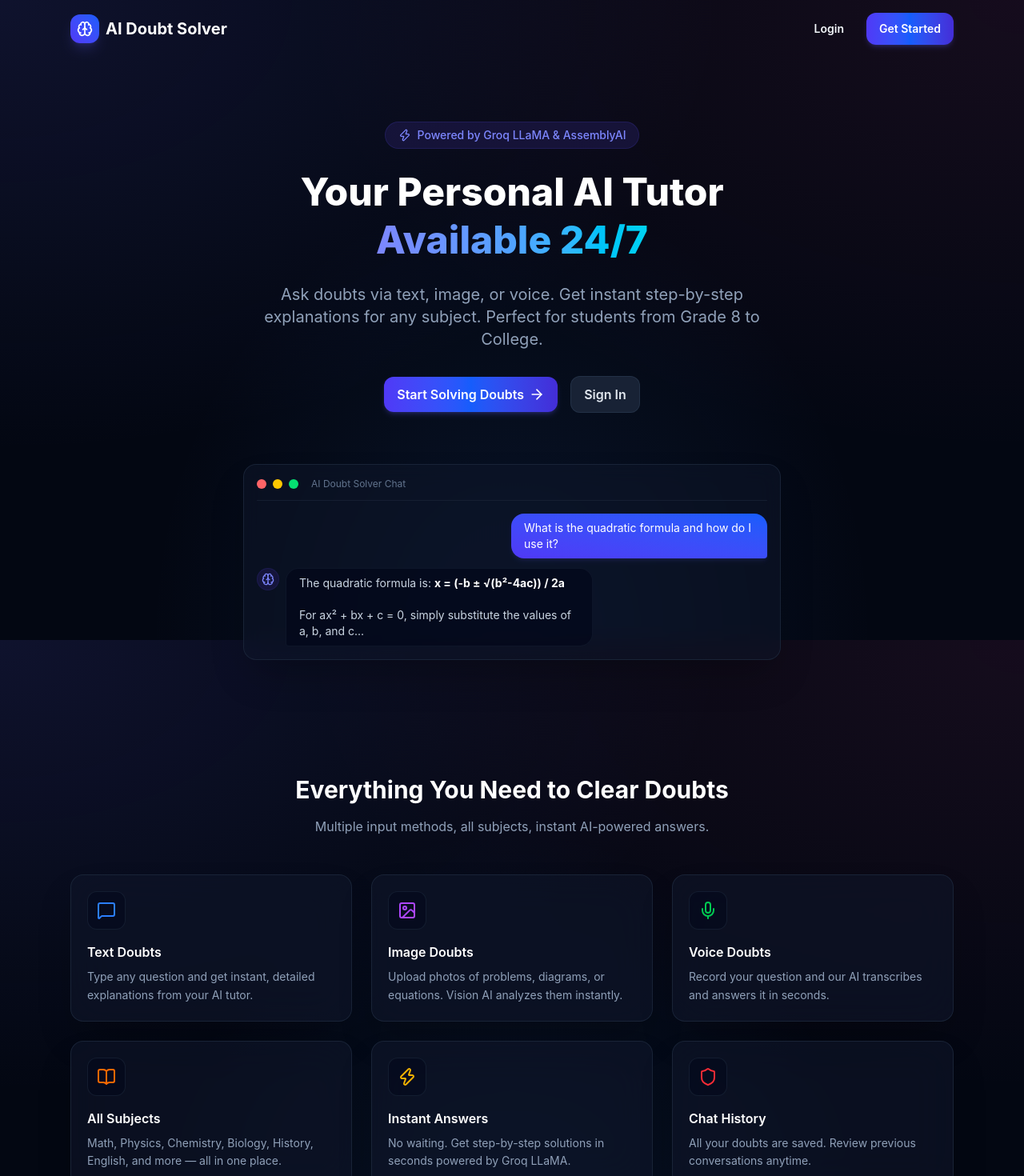
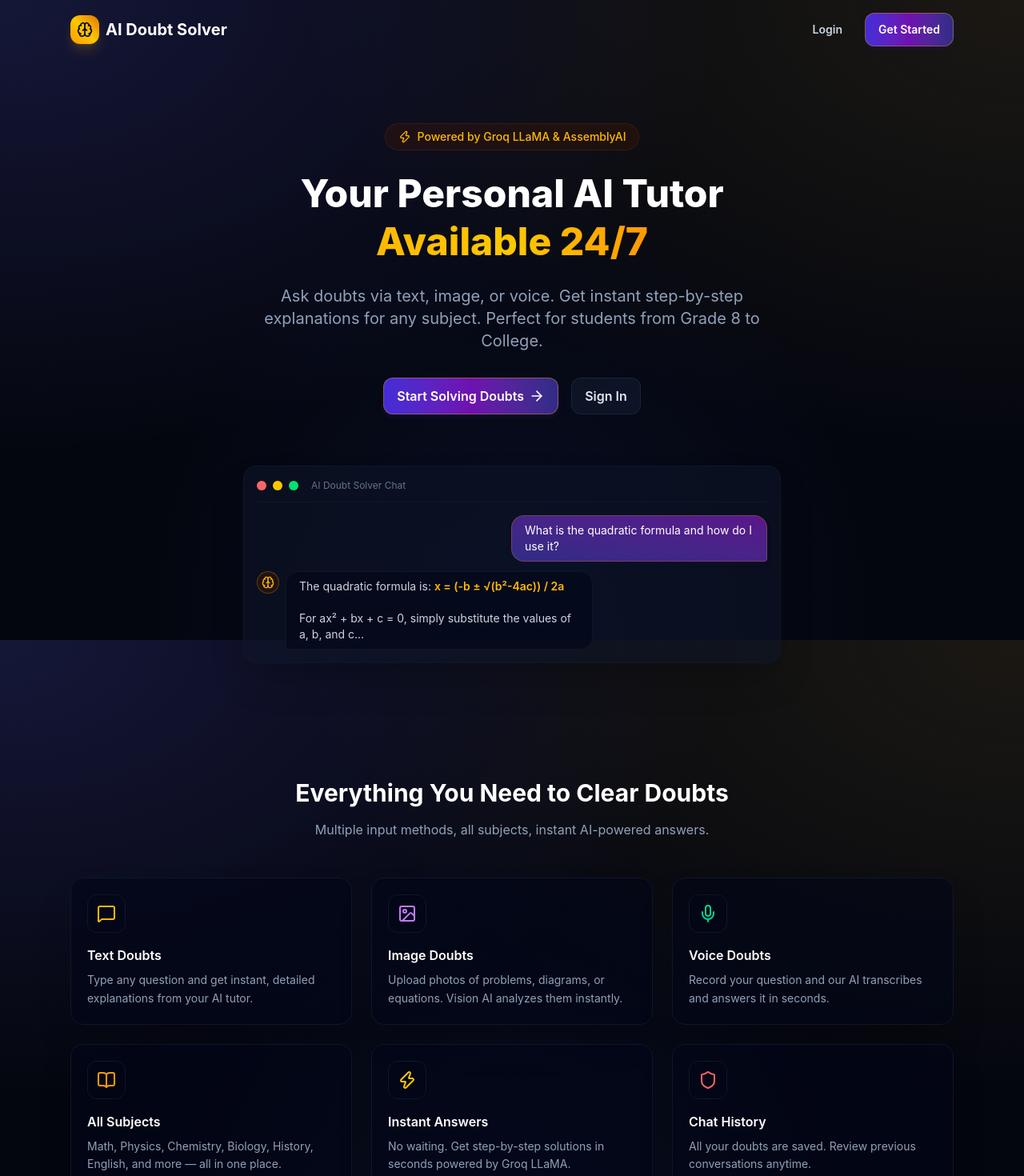
Before and after one commit to sumanthKateboina/ai-doubt-solver, a React (Vite) app in the folder client/: page / in a window 1280 px wide. Shown: the top 1470 px of the page at 80% size. Built offline with nearby package versions, Linux system fonts and the light colour scheme.

Commit message:
Style application with Royal Blue, Purple, and Gold theme and implement snake slither route transitions

```diff
--- a/client/src/App.jsx
+++ b/client/src/App.jsx
@@ -16,6 +16,7 @@ import Dashboard from './pages/Dashboard';
 import ChatPage from './pages/ChatPage';
 import Landing from './pages/Landing';
 import LoadingSpinner from './components/common/LoadingSpinner';
+import TransitionWrapper from './components/common/TransitionWrapper';
 
 // ── Route Guards ────────────────────────────────────────────
 
@@ -44,14 +45,18 @@ const PublicRoute = ({ children }) => {
 // ── Route Definitions ───────────────────────────────────────
 const AppRoutes = () => (
   <Routes>
-    <Route path="/" element={<Landing />} />
-    <Route path="/login" element={<PublicRoute><Login /></PublicRoute>} />
-    <Route path="/register" element={<PublicRoute><Register /></PublicRoute>} />
+    <Route path="/" element={<TransitionWrapper><Landing /></TransitionWrapper>} />
+    <Route path="/login" element={<PublicRoute><TransitionWrapper><Login /></TransitionWrapper></PublicRoute>} />
+    <Route path="/register" element={<PublicRoute><TransitionWrapper><Register /></TransitionWrapper></PublicRoute>} />
     <Route
       path="/dashboard"
       element={
         <PrivateRoute>
-          <ChatProvider><Dashboard /></ChatProvider>
+          <ChatProvider>
+            <TransitionWrapper>
+              <Dashboard />
+            </TransitionWrapper>
+          </ChatProvider>
         </PrivateRoute>
       }
     />
@@ -59,7 +64,11 @@ const AppRoutes = () => (
       path="/chat/:id"
       element={
         <PrivateRoute>
-          <ChatProvider><ChatPage /></ChatProvider>
+          <ChatProvider>
+            <TransitionWrapper>
+              <ChatPage />
+            </TransitionWrapper>
+          </ChatProvider>
         </PrivateRoute>
       }
     />
--- a/client/src/components/Chat/InputArea.jsx
+++ b/client/src/components/Chat/InputArea.jsx
@@ -135,7 +135,7 @@ export default function InputArea({ subject: initialSubject }) {
         <div className="relative flex-shrink-0">
           <button
             onClick={() => setShowSubjectPicker(p => !p)}
-            className="flex items-center gap-1 px-2.5 py-2.5 text-xs font-semibold text-slate-300 bg-slate-850 hover:bg-slate-800 rounded-lg border border-slate-800 transition-colors"
+            className="flex items-center gap-1 px-2.5 py-2.5 text-xs font-semibold text-slate-300 bg-slate-900 hover:bg-slate-800 rounded-lg border border-slate-800 transition-colors"
           >
             {selectedSubject}
             <ChevronDown className="w-3 h-3" />
@@ -181,7 +181,7 @@ export default function InputArea({ subject: initialSubject }) {
           className={`p-2.5 rounded-lg transition-colors flex-shrink-0 border border-transparent ${
             mode === 'image'
               ? 'bg-purple-950/60 text-purple-400 border-purple-900/40'
-              : 'text-slate-400 hover:bg-slate-850 hover:text-purple-400'
+              : 'text-slate-400 hover:bg-slate-900 hover:text-purple-400'
           }`}
         >
           <Image className="w-5 h-5" />
@@ -199,7 +199,7 @@ export default function InputArea({ subject: initialSubject }) {
           onClick={() => setShowVoice(true)}
           disabled={sendingMessage}
           title="Voice input"
-          className="p-2.5 text-slate-400 hover:bg-slate-850 hover:text-emerald-400 rounded-lg transition-colors flex-shrink-0"
+          className="p-2.5 text-slate-400 hover:bg-slate-900 hover:text-emerald-400 rounded-lg transition-colors flex-shrink-0"
         >
           <Mic className="w-5 h-5" />
         </button>
--- a/client/src/components/Chat/VoiceInput.jsx
+++ b/client/src/components/Chat/VoiceInput.jsx
@@ -191,7 +191,7 @@ export default function VoiceInput({ onRecorded, onCancel, disabled }) {
             Recording complete ({formatTime(duration)})
           </p>
           {audioUrl && (
-            <audio controls src={audioUrl} className="w-full mb-4 rounded-lg bg-slate-850" />
+            <audio controls src={audioUrl} className="w-full mb-4 rounded-lg bg-slate-900" />
           )}
           <div className="flex gap-2">
             <button onClick={handleDiscard} className="btn-secondary flex-1 text-sm py-2">
--- /dev/null
+++ b/client/src/components/common/TransitionWrapper.jsx
@@ -0,0 +1,40 @@
+// ============================================
+// TransitionWrapper.jsx - Snake Page Transitions
+// ============================================
+// Performs a multi-layered slithering visual wipe
+// whenever a student navigates between pages.
+// ============================================
+
+import { useEffect, useState } from 'react';
+import { useLocation } from 'react-router-dom';
+
+export default function TransitionWrapper({ children }) {
+  const [animating, setAnimating] = useState(true);
+  const location = useLocation();
+
+  useEffect(() => {
+    setAnimating(true);
+    const timer = setTimeout(() => {
+      setAnimating(false);
+    }, 800); // Transition duration
+    return () => clearTimeout(timer);
+  }, [location.pathname]);
+
+  return (
+    <div className="relative overflow-hidden min-h-screen">
+      {animating && (
+        <div className="fixed inset-0 z-50 pointer-events-none overflow-hidden">
+          {/* Snake Layer 1 - Deep Royal Blue */}
+          <div className="absolute inset-0 bg-gradient-to-r from-slate-950 via-blue-900 to-indigo-950 animate-slither-1 opacity-95" />
+          {/* Snake Layer 2 - Metallic Gold */}
+          <div className="absolute inset-0 bg-gradient-to-r from-amber-500 via-yellow-400 to-amber-600 animate-slither-2 opacity-95" />
+          {/* Snake Layer 3 - Royal Purple */}
+          <div className="absolute inset-0 bg-gradient-to-r from-purple-950 via-indigo-950 to-slate-950 animate-slither-3" />
+        </div>
+      )}
+      <div className="animate-page-reveal min-h-screen">
+        {children}
+      </div>
+    </div>
+  );
+}
--- a/client/src/index.css
+++ b/client/src/index.css
@@ -2,30 +2,31 @@
 
 @layer base {
   body {
-    @apply bg-[#030712] text-slate-100 font-sans antialiased;
+    @apply bg-[#04060f] text-slate-100 font-sans antialiased;
+    /* Royal Blue, Indigo, and Gold radial highlights */
     background-image:
-      radial-gradient(at 0% 0%, rgba(99, 102, 241, 0.12) 0px, transparent 50%),
-      radial-gradient(at 100% 0%, rgba(236, 72, 153, 0.08) 0px, transparent 50%),
-      radial-gradient(at 50% 100%, rgba(59, 130, 246, 0.1) 0px, transparent 50%);
+      radial-gradient(at 0% 0%, rgba(99, 102, 241, 0.18) 0px, transparent 50%), /* Royal Indigo */
+      radial-gradient(at 100% 0%, rgba(212, 175, 55, 0.11) 0px, transparent 50%), /* Gold */
+      radial-gradient(at 50% 100%, rgba(30, 58, 138, 0.16) 0px, transparent 50%); /* Royal Blue */
     background-attachment: fixed;
   }
 }
 
-/* Custom Visual Utilities for a Premium Cinematic Look */
+/* Custom Visual Utilities for a Premium Cinematic Royal & Gold Look */
 .card {
-  @apply bg-slate-900/60 backdrop-blur-xl border border-slate-800/80 rounded-2xl p-5 shadow-2xl transition-all duration-300 hover:border-slate-700/80 hover:shadow-indigo-500/5 hover:-translate-y-0.5;
+  @apply bg-slate-950/60 backdrop-blur-xl border border-slate-900 rounded-2xl p-5 shadow-2xl transition-all duration-300 hover:border-amber-500/30 hover:shadow-amber-500/5 hover:-translate-y-0.5;
 }
 
 .input-field {
-  @apply w-full px-4 py-2.5 bg-slate-950/60 border border-slate-800 rounded-xl text-slate-100 placeholder-slate-500 focus:outline-none focus:ring-2 focus:ring-indigo-500/20 focus:border-indigo-500/60 transition-all duration-300;
+  @apply w-full px-4 py-2.5 bg-slate-950/60 border border-slate-800 rounded-xl text-slate-100 placeholder-slate-500 focus:outline-none focus:ring-2 focus:ring-amber-500/10 focus:border-amber-500/40 transition-all duration-300;
 }
 
 .btn-primary {
-  @apply px-4 py-2.5 bg-gradient-to-r from-indigo-600 via-blue-600 to-indigo-700 hover:from-indigo-500 hover:via-blue-500 hover:to-indigo-600 disabled:from-slate-700 disabled:to-slate-800 text-white font-semibold rounded-xl flex items-center justify-center gap-1.5 transition-all duration-300 shadow-md shadow-indigo-500/20 active:scale-[0.98] cursor-pointer;
+  @apply px-4 py-2.5 bg-gradient-to-r from-indigo-700 via-purple-800 to-indigo-900 hover:from-indigo-600 hover:via-purple-700 hover:to-indigo-900 disabled:from-slate-800 disabled:to-slate-900 text-white font-semibold rounded-xl flex items-center justify-center gap-1.5 transition-all duration-300 border border-amber-500/40 hover:border-amber-400 shadow-md shadow-indigo-950/40 hover:shadow-amber-500/10 active:scale-[0.98] cursor-pointer;
 }
 
 .btn-secondary {
-  @apply px-4 py-2.5 bg-slate-800/80 hover:bg-slate-700 text-slate-200 font-semibold rounded-xl flex items-center justify-center gap-1.5 transition-all duration-300 border border-slate-700/50 active:scale-[0.98] cursor-pointer;
+  @apply px-4 py-2.5 bg-slate-900/80 hover:bg-slate-800 text-slate-200 font-semibold rounded-xl flex items-center justify-center gap-1.5 transition-all duration-300 border border-slate-800/80 active:scale-[0.98] cursor-pointer;
 }
 
 /* Custom Scrollbar Styling */
@@ -59,10 +60,10 @@
 .markdown-content ol { @apply list-decimal pl-5 space-y-1 my-2 text-slate-300; }
 .markdown-content li { @apply pl-0.5; }
 .markdown-content strong { @apply font-semibold text-white; }
-.markdown-content code { @apply font-mono bg-slate-950/80 px-1.5 py-0.5 rounded text-xs text-pink-400 border border-slate-800/60; }
-.markdown-content pre { @apply bg-slate-950 text-slate-100 p-4 rounded-xl overflow-x-auto my-3 text-xs leading-5 border border-slate-800; }
+.markdown-content code { @apply font-mono bg-slate-950/80 px-1.5 py-0.5 rounded text-xs text-amber-400 border border-slate-900; }
+.markdown-content pre { @apply bg-slate-950 text-slate-100 p-4 rounded-xl overflow-x-auto my-3 text-xs leading-5 border border-slate-900; }
 .markdown-content pre code { @apply p-0 bg-transparent text-slate-100 text-xs border-0; }
-.markdown-content blockquote { @apply border-l-4 border-indigo-500/50 pl-4 italic text-slate-400; }
+.markdown-content blockquote { @apply border-l-4 border-amber-500/50 pl-4 italic text-slate-400; }
 
 /* Micro-animations */
 @keyframes fadeIn {
@@ -73,3 +74,37 @@
 .animate-fade-in {
   animation: fadeIn 0.3s cubic-bezier(0.16, 1, 0.3, 1) forwards;
 }
+
+/* Snake/Slither Page Transitions */
+@keyframes slitherLeftToRight {
+  0% {
+    transform: translateX(-110%) skewX(-20deg);
+  }
+  100% {
+    transform: translateX(110%) skewX(-20deg);
+  }
+}
+
+.animate-slither-1 {
+  animation: slitherLeftToRight 0.8s cubic-bezier(0.76, 0, 0.24, 1) forwards;
+}
+.animate-slither-2 {
+  animation: slitherLeftToRight 0.8s cubic-bezier(0.76, 0, 0.24, 1) 0.08s forwards;
+}
+.animate-slither-3 {
+  animation: slitherLeftToRight 0.8s cubic-bezier(0.76, 0, 0.24, 1) 0.16s forwards;
+}
+
+@keyframes pageReveal {
+  0% {
+    opacity: 0;
+    transform: scale(0.99) translateY(4px);
+  }
+  100% {
+    opacity: 1;
+    transform: scale(1) translateY(0);
+  }
+}
+.animate-page-reveal {
+  animation: pageReveal 0.5s cubic-bezier(0.16, 1, 0.3, 1) 0.18s both;
+}
--- a/client/src/pages/Dashboard.jsx
+++ b/client/src/pages/Dashboard.jsx
@@ -106,7 +106,7 @@ export default function Dashboard() {
               </div>
               <div>
                 <p className="text-2xl font-bold text-white">{stats.totalChats}</p>
-                <p className="text-slate-450 text-sm">Conversations</p>
+                <p className="text-slate-400 text-sm">Conversations</p>
               </div>
             </div>
 
@@ -117,7 +117,7 @@ export default function Dashboard() {
               </div>
               <div>
                 <p className="text-2xl font-bold text-white">{stats.totalDoubts}</p>
-                <p className="text-slate-450 text-sm">Doubts Solved</p>
+                <p className="text-slate-400 text-sm">Doubts Solved</p>
               </div>
             </div>
 
@@ -130,7 +130,7 @@ export default function Dashboard() {
                 <p className="text-2xl font-bold text-white">
                   {Object.keys(stats.subjectBreakdown || {}).length}
                 </p>
-                <p className="text-slate-455 text-sm">Subjects Covered</p>
+                <p className="text-slate-400 text-sm">Subjects Covered</p>
               </div>
             </div>
           </div>
--- a/client/src/pages/Landing.jsx
+++ b/client/src/pages/Landing.jsx
@@ -11,32 +11,32 @@ import { Brain, MessageSquare, Image, Mic, BookOpen, Zap, Shield, ArrowRight } f
 
 const features = [
   {
-    icon: <MessageSquare className="w-6 h-6 text-blue-500" />,
+    icon: <MessageSquare className="w-6 h-6 text-amber-400" />,
     title: 'Text Doubts',
     desc: 'Type any question and get instant, detailed explanations from your AI tutor.',
   },
   {
-    icon: <Image className="w-6 h-6 text-purple-500" />,
+    icon: <Image className="w-6 h-6 text-purple-400" />,
     title: 'Image Doubts',
     desc: 'Upload photos of problems, diagrams, or equations. Vision AI analyzes them instantly.',
   },
   {
-    icon: <Mic className="w-6 h-6 text-green-500" />,
+    icon: <Mic className="w-6 h-6 text-emerald-400" />,
     title: 'Voice Doubts',
     desc: 'Record your question and our AI transcribes and answers it in seconds.',
   },
   {
-    icon: <BookOpen className="w-6 h-6 text-orange-500" />,
+    icon: <BookOpen className="w-6 h-6 text-amber-500" />,
     title: 'All Subjects',
     desc: 'Math, Physics, Chemistry, Biology, History, English, and more — all in one place.',
   },
   {
-    icon: <Zap className="w-6 h-6 text-yellow-500" />,
+    icon: <Zap className="w-6 h-6 text-yellow-400" />,
     title: 'Instant Answers',
     desc: 'No waiting. Get step-by-step solutions in seconds powered by Groq LLaMA.',
   },
   {
-    icon: <Shield className="w-6 h-6 text-red-500" />,
+    icon: <Shield className="w-6 h-6 text-red-400" />,
     title: 'Chat History',
     desc: 'All your doubts are saved. Review previous conversations anytime.',
   },
@@ -48,13 +48,13 @@ export default function Landing() {
       {/* Navbar */}
       <nav className="flex items-center justify-between px-6 py-4 max-w-6xl mx-auto">
         <div className="flex items-center gap-2">
-          <div className="w-9 h-9 bg-gradient-to-tr from-indigo-600 to-blue-600 rounded-xl flex items-center justify-center shadow-lg shadow-indigo-500/20">
-            <Brain className="w-5 h-5 text-white" />
+          <div className="w-9 h-9 bg-gradient-to-tr from-amber-500 via-yellow-400 to-amber-600 rounded-xl flex items-center justify-center shadow-lg shadow-amber-500/20">
+            <Brain className="w-5 h-5 text-slate-950" />
           </div>
           <span className="font-bold text-xl text-white">AI Doubt Solver</span>
         </div>
         <div className="flex items-center gap-3">
-          <Link to="/login" className="text-sm font-semibold text-slate-350 hover:text-white px-4 py-2">
+          <Link to="/login" className="text-sm font-semibold text-slate-300 hover:text-white px-4 py-2">
             Login
           </Link>
           <Link to="/register" className="btn-primary text-sm px-5 py-2">
@@ -65,13 +65,13 @@ export default function Landing() {
 
       {/* Hero */}
       <section className="text-center py-20 px-6 max-w-4xl mx-auto">
-        <div className="inline-flex items-center gap-2 bg-indigo-950/60 text-indigo-400 border border-indigo-900/40 px-4 py-1.5 rounded-full text-sm font-medium mb-6">
+        <div className="inline-flex items-center gap-2 bg-amber-950/30 text-amber-400 border border-amber-900/30 px-4 py-1.5 rounded-full text-sm font-medium mb-6">
           <Zap className="w-4 h-4" />
           Powered by Groq LLaMA & AssemblyAI
         </div>
         <h1 className="text-5xl font-extrabold text-white mb-6 leading-tight">
           Your Personal AI Tutor <br />
-          <span className="text-transparent bg-clip-text bg-gradient-to-r from-indigo-400 via-blue-400 to-cyan-400">Available 24/7</span>
+          <span className="text-transparent bg-clip-text bg-gradient-to-r from-amber-400 via-yellow-400 to-amber-500">Available 24/7</span>
         </h1>
         <p className="text-xl text-slate-400 mb-8 max-w-2xl mx-auto">
           Ask doubts via text, image, or voice. Get instant step-by-step explanations
@@ -88,8 +88,8 @@ export default function Landing() {
         </div>
 
         {/* Demo preview */}
-        <div className="mt-16 bg-slate-900/50 backdrop-blur-md rounded-2xl shadow-2xl border border-slate-800/80 p-4 max-w-2xl mx-auto">
-          <div className="flex items-center gap-2 mb-4 pb-3 border-b border-slate-800/60">
+        <div className="mt-16 bg-slate-900/50 backdrop-blur-md rounded-2xl shadow-2xl border border-slate-900 p-4 max-w-2xl mx-auto">
+          <div className="flex items-center gap-2 mb-4 pb-3 border-b border-slate-900">
             <div className="w-3 h-3 rounded-full bg-red-400"></div>
             <div className="w-3 h-3 rounded-full bg-yellow-400"></div>
             <div className="w-3 h-3 rounded-full bg-green-400"></div>
@@ -97,16 +97,16 @@ export default function Landing() {
           </div>
           <div className="space-y-3 text-left">
             <div className="flex justify-end">
-              <div className="bg-gradient-to-tr from-indigo-600 to-blue-600 text-white rounded-2xl rounded-br-sm px-4 py-2 text-sm max-w-xs shadow-md shadow-indigo-500/10">
+              <div className="bg-gradient-to-tr from-indigo-900 to-purple-900 border border-amber-500/25 text-white rounded-2xl rounded-br-sm px-4 py-2 text-sm max-w-xs shadow-md shadow-indigo-950/20">
                 What is the quadratic formula and how do I use it?
               </div>
             </div>
             <div className="flex gap-2">
-              <div className="w-7 h-7 bg-indigo-950/60 border border-indigo-900/30 rounded-full flex items-center justify-center flex-shrink-0">
-                <Brain className="w-4 h-4 text-indigo-400" />
+              <div className="w-7 h-7 bg-amber-950/40 border border-amber-500/30 rounded-full flex items-center justify-center flex-shrink-0">
+                <Brain className="w-4 h-4 text-amber-400" />
               </div>
-              <div className="bg-slate-950/60 border border-slate-800/40 rounded-2xl rounded-bl-sm px-4 py-2 text-sm text-slate-300 max-w-sm">
-                The quadratic formula is: <strong className="text-white">x = (-b ± √(b²-4ac)) / 2a</strong>
+              <div className="bg-slate-950/60 border border-slate-900 rounded-2xl rounded-bl-sm px-4 py-2 text-sm text-slate-300 max-w-sm">
+                The quadratic formula is: <strong className="text-amber-400 font-semibold">x = (-b ± √(b²-4ac)) / 2a</strong>
                 <br /><br />
                 For ax² + bx + c = 0, simply substitute the values of a, b, and c...
               </div>
@@ -125,8 +125,8 @@ export default function Landing() {
         </p>
         <div className="grid grid-cols-1 md:grid-cols-2 lg:grid-cols-3 gap-6">
           {features.map((f, i) => (
-            <div key={i} className="card hover:shadow-2xl hover:shadow-indigo-500/5 transition-all">
-              <div className="w-12 h-12 bg-slate-950/40 border border-slate-800/60 rounded-xl flex items-center justify-center mb-4">
+            <div key={i} className="card hover:shadow-2xl hover:shadow-amber-500/5 transition-all">
+              <div className="w-12 h-12 bg-slate-950/40 border border-slate-900 rounded-xl flex items-center justify-center mb-4">
                 {f.icon}
               </div>
               <h3 className="font-semibold text-white mb-2">{f.title}</h3>
@@ -138,12 +138,12 @@ export default function Landing() {
 
       {/* CTA */}
       <section className="py-16 px-6 text-center">
-        <div className="bg-gradient-to-r from-indigo-600 via-blue-650 to-indigo-800 rounded-2xl py-12 px-6 max-w-2xl mx-auto shadow-2xl shadow-indigo-500/10">
+        <div className="bg-gradient-to-r from-indigo-950 via-purple-950 to-indigo-950 border border-amber-500/35 rounded-2xl py-12 px-6 max-w-2xl mx-auto shadow-2xl shadow-indigo-950/45">
           <h2 className="text-3xl font-extrabold text-white mb-4">Ready to ace your exams?</h2>
-          <p className="text-indigo-100 mb-6">Join students already using AI to clear their doubts instantly.</p>
+          <p className="text-purple-100 mb-6">Join students already using AI to clear their doubts instantly.</p>
           <Link
             to="/register"
-            className="inline-flex items-center gap-2 bg-white text-indigo-700 font-semibold px-8 py-3 rounded-lg hover:bg-slate-100 transition-colors shadow-lg shadow-indigo-950/20"
+            className="inline-flex items-center gap-2 bg-gradient-to-r from-amber-500 via-yellow-400 to-amber-600 text-slate-955 font-bold px-8 py-3 rounded-lg hover:from-amber-400 hover:to-yellow-300 transition-all border border-amber-300/40 shadow-lg shadow-amber-500/20"
           >
             Create Free Account
             <ArrowRight className="w-5 h-5" />
@@ -152,7 +152,7 @@ export default function Landing() {
       </section>
 
       {/* Footer */}
-      <footer className="py-6 text-center text-sm text-slate-500 border-t border-slate-850/80">
+      <footer className="py-6 text-center text-sm text-slate-500 border-t border-slate-900">
         Built with React, Node.js, MongoDB, Groq LLaMA & AssemblyAI
       </footer>
     </div>
--- a/client/src/pages/Login.jsx
+++ b/client/src/pages/Login.jsx
@@ -58,7 +58,7 @@ export default function Login() {
         <div className="card">
           <form onSubmit={handleSubmit} className="space-y-4">
             <div>
-              <label className="block text-sm font-semibold text-slate-350 mb-1.5">Email</label>
+              <label className="block text-sm font-semibold text-slate-300 mb-1.5">Email</label>
               <input
                 type="email"
                 name="email"
@@ -72,7 +72,7 @@ export default function Login() {
             </div>
 
             <div>
-              <label className="block text-sm font-semibold text-slate-350 mb-1.5">Password</label>
+              <label className="block text-sm font-semibold text-slate-300 mb-1.5">Password</label>
               <div className="relative">
                 <input
                   type={showPw ? 'text' : 'password'}
@@ -109,7 +109,7 @@ export default function Login() {
           </p>
         </div>
 
-        <div className="mt-4 p-3 bg-amber-950/30 border border-amber-900/30 rounded-lg text-xs text-amber-450 text-center">
+        <div className="mt-4 p-3 bg-amber-950/30 border border-amber-900/30 rounded-lg text-xs text-amber-400 text-center">
           <strong>Demo:</strong> Register a new account to get started
         </div>
       </div>
```
Also changed, not shown: client/src/components/Chat/MessageBubble.jsx (+9 -9 lines), client/src/components/Layout/Navbar.jsx (+12 -12 lines), client/src/pages/ChatPage.jsx (+5 -5 lines), client/src/pages/Register.jsx (+6 -6 lines).
